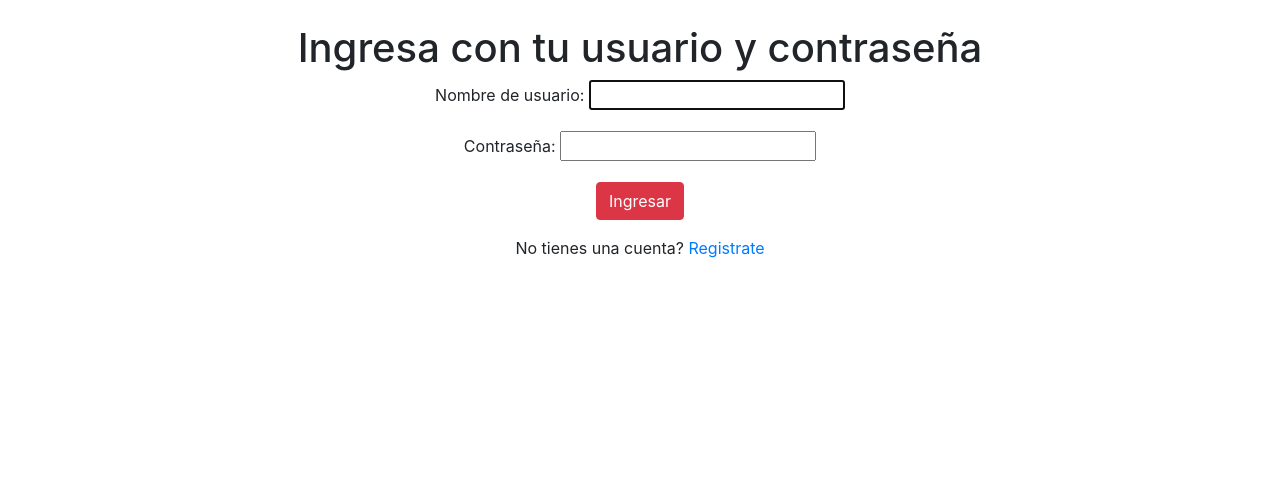
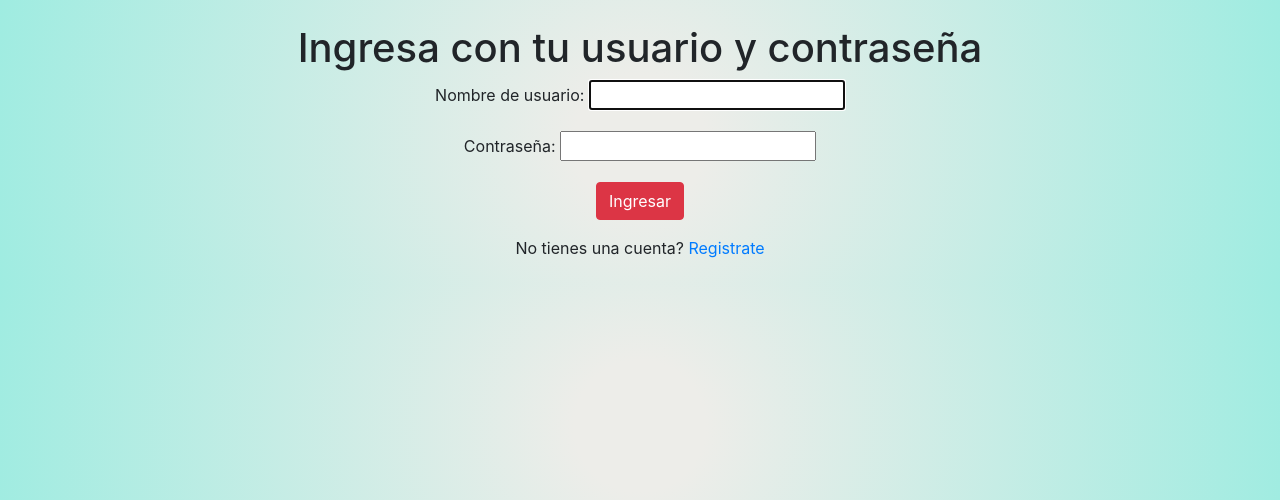
Before and after one commit to DaniDiazTech/Habit-tracker, a Django app: a page that uses templates/base.html in a window 1280 px wide. Shown: the top 500 px of the page. Run offline with Django 4.2, Linux system fonts and the light colour scheme; some libraries are stand-ins or nearby versions.

Commit message:
home styles

```diff
--- a/templates/base.html
+++ b/templates/base.html
@@ -52,5 +52,10 @@
     <script src="https://cdn.jsdelivr.net/combine/npm/fullcalendar@5.11.3,npm/fullcalendar@5.11.3/locales-all.min.js,npm/fullcalendar@5.11.3/locales-all.min.js,npm/fullcalendar@5.11.3/main.min.js"></script>
     {% block scripts %}
     {% endblock scripts %}
+    <style type="text/css">
+      body {
+        background: radial-gradient(circle, rgba(237,237,233,1) 10%, rgba(159,236,225,1) 100%);
+      }
+    </style>
   </body>
 </html>
```
